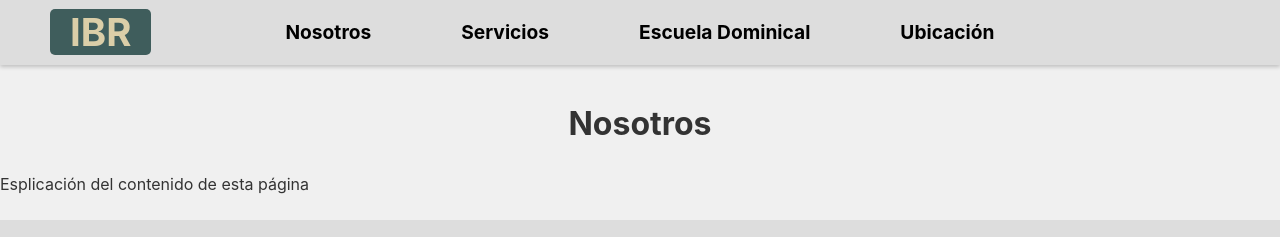
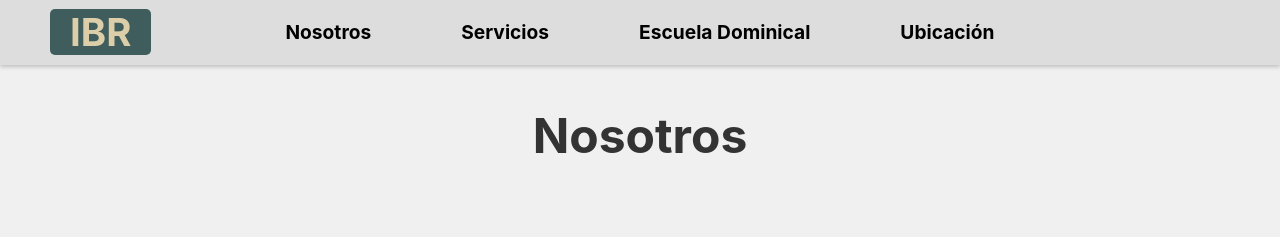
Before and after one commit to EnocMag/ibr-web, an Astro site: page /nosotros in a window 1280 px wide. Shown: the top 237 px of the page. Built offline with nearby package versions, Linux system fonts and the light colour scheme; Astro itself is replaced by a stand-in of ours.

Commit message:
style: give general style to page titles

```diff
--- a/src/layouts/BaseLayout.astro
+++ b/src/layouts/BaseLayout.astro
@@ -36,10 +36,15 @@ import Footer from "../components/Footer.astro";
 		.title-container {
 			display: flex;
 			justify-content: center;
+			background: var(--astro-background-color);
+			padding: 0 0 50px;
+			font-size: 1.5rem;
 
 			& h1 {
 				margin-top: 100px;
 			}
 		}
+		.title-container {
+		}
 
 </style>
--- a/src/pages/index.astro
+++ b/src/pages/index.astro
@@ -8,11 +8,7 @@ import Footer from "@/components/Footer.astro";
 ---
 
 <style>
-	.title-container {
-		background: var(--astro-background-color);
-		padding: 0 0 50px;
-		font-size: 1.5rem;
-	}
+
 	.container-img-logo {
 		width: 100%;
 		display: flex;
```
